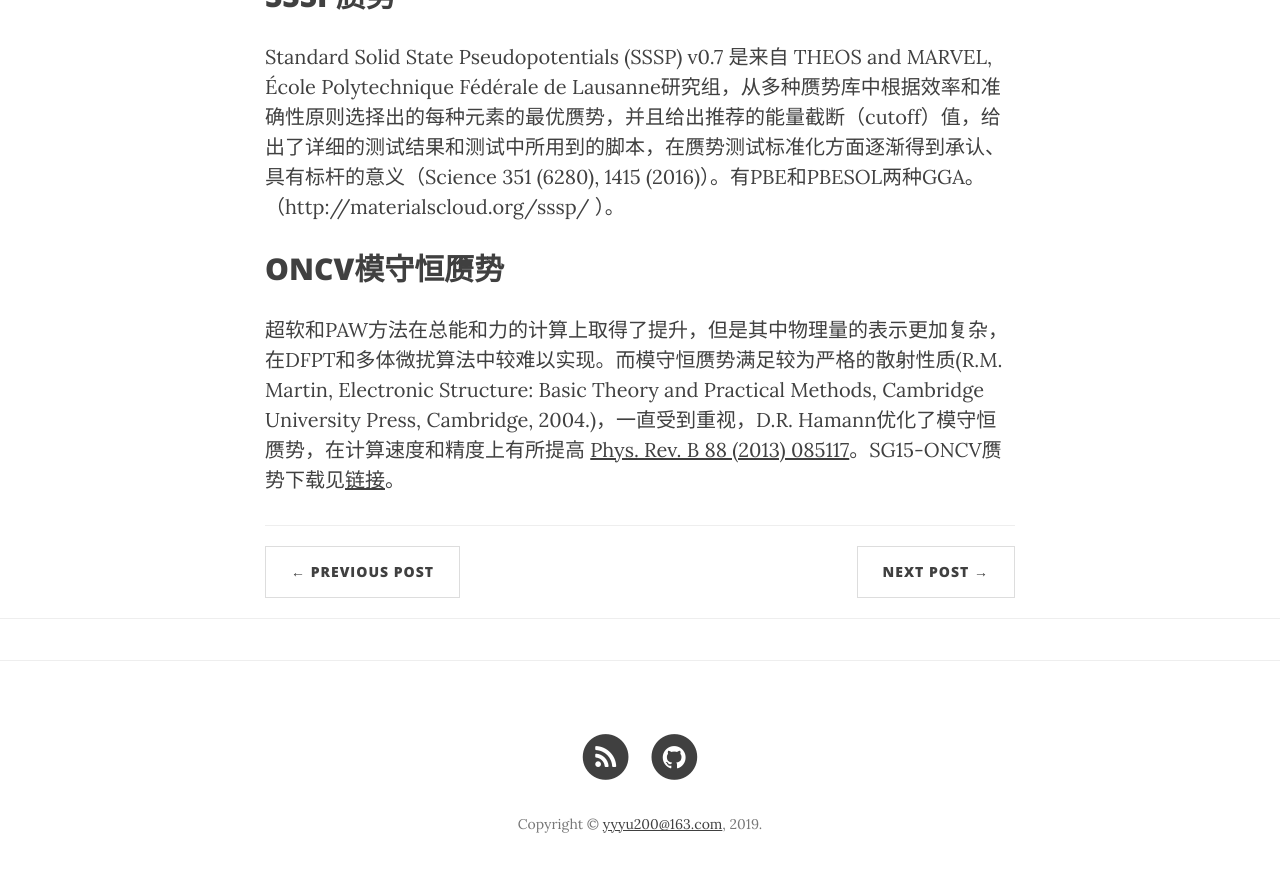
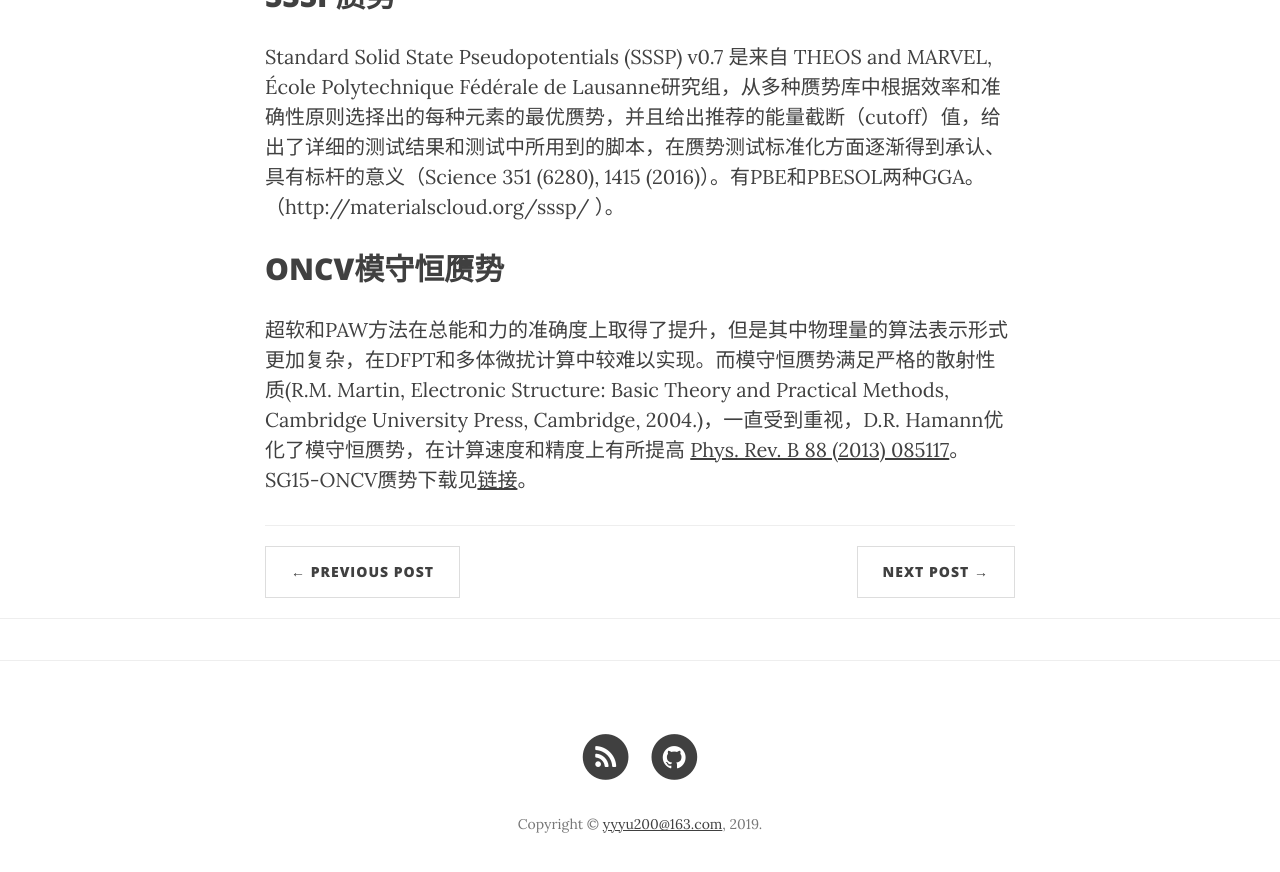
Before and after one commit to yyyu200/DFTbook, a Jekyll site: the page built from _posts/2019-06-03-PPlib.md, in a window 1280 px wide and 900 px high, scrolled down 1223 px. Shown: the top 872 px of the window. Built offline with Jekyll 4.4.1, drawn with Linux system fonts in a browser that asks for light colours; nearby versions of some CDN libraries; comment, search, counter and statistics services are not loaded.

Commit message:
modify at20190713-18:39:57-aliyun

```diff
--- a/_posts/2019-06-03-PPlib.md
+++ b/_posts/2019-06-03-PPlib.md
@@ -46,4 +46,4 @@
 Standard Solid State Pseudopotentials (SSSP) v0.7 是来自 THEOS and MARVEL, École Polytechnique Fédérale de Lausanne研究组，从多种赝势库中根据效率和准确性原则选择出的每种元素的最优赝势，并且给出推荐的能量截断（cutoff）值，给出了详细的测试结果和测试中所用到的脚本，在赝势测试标准化方面逐渐得到承认、具有标杆的意义（Science 351 (6280), 1415 (2016)）。有PBE和PBESOL两种GGA。 （http://materialscloud.org/sssp/ ）。
 
 ## ONCV模守恒赝势
-超软和PAW方法在总能和力的计算上取得了提升，但是其中物理量的表示更加复杂，在DFPT和多体微扰算法中较难以实现。而模守恒赝势满足较为严格的散射性质(R.M. Martin, Electronic Structure: Basic Theory and Practical Methods, Cambridge University Press, Cambridge, 2004.)，一直受到重视，D.R. Hamann优化了模守恒赝势，在计算速度和精度上有所提高 [Phys. Rev. B 88 (2013) 085117](http://dx.doi.org/10.1103/PhysRevB.88.085117)。SG15-ONCV赝势下载见[链接](http://quantum-simulation.org/potentials/sg15_oncv/)。
+超软和PAW方法在总能和力的准确度上取得了提升，但是其中物理量的算法表示形式更加复杂，在DFPT和多体微扰计算中较难以实现。而模守恒赝势满足严格的散射性质(R.M. Martin, Electronic Structure: Basic Theory and Practical Methods, Cambridge University Press, Cambridge, 2004.)，一直受到重视，D.R. Hamann优化了模守恒赝势，在计算速度和精度上有所提高 [Phys. Rev. B 88 (2013) 085117](http://dx.doi.org/10.1103/PhysRevB.88.085117)。SG15-ONCV赝势下载见[链接](http://quantum-simulation.org/potentials/sg15_oncv/)。
```
